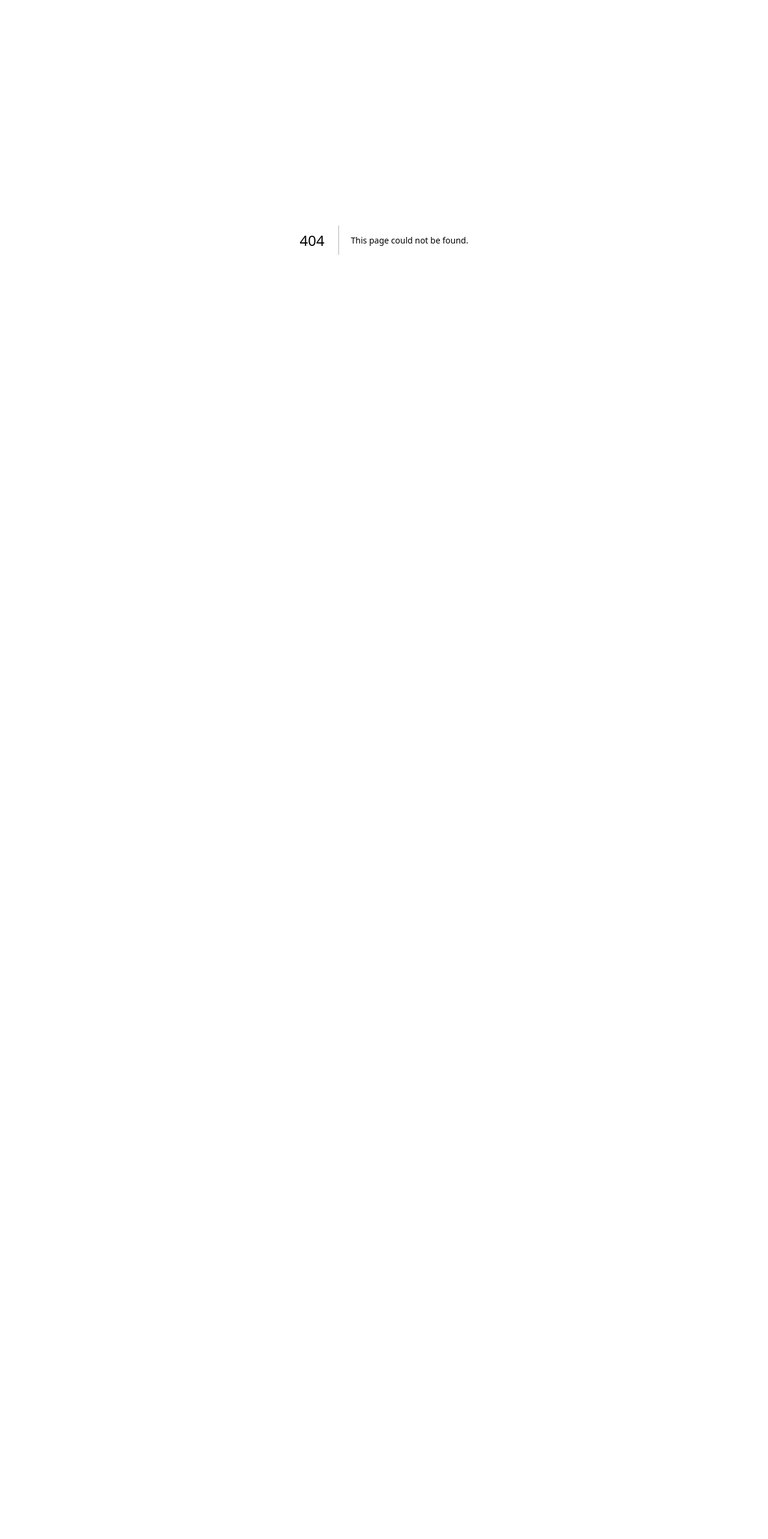
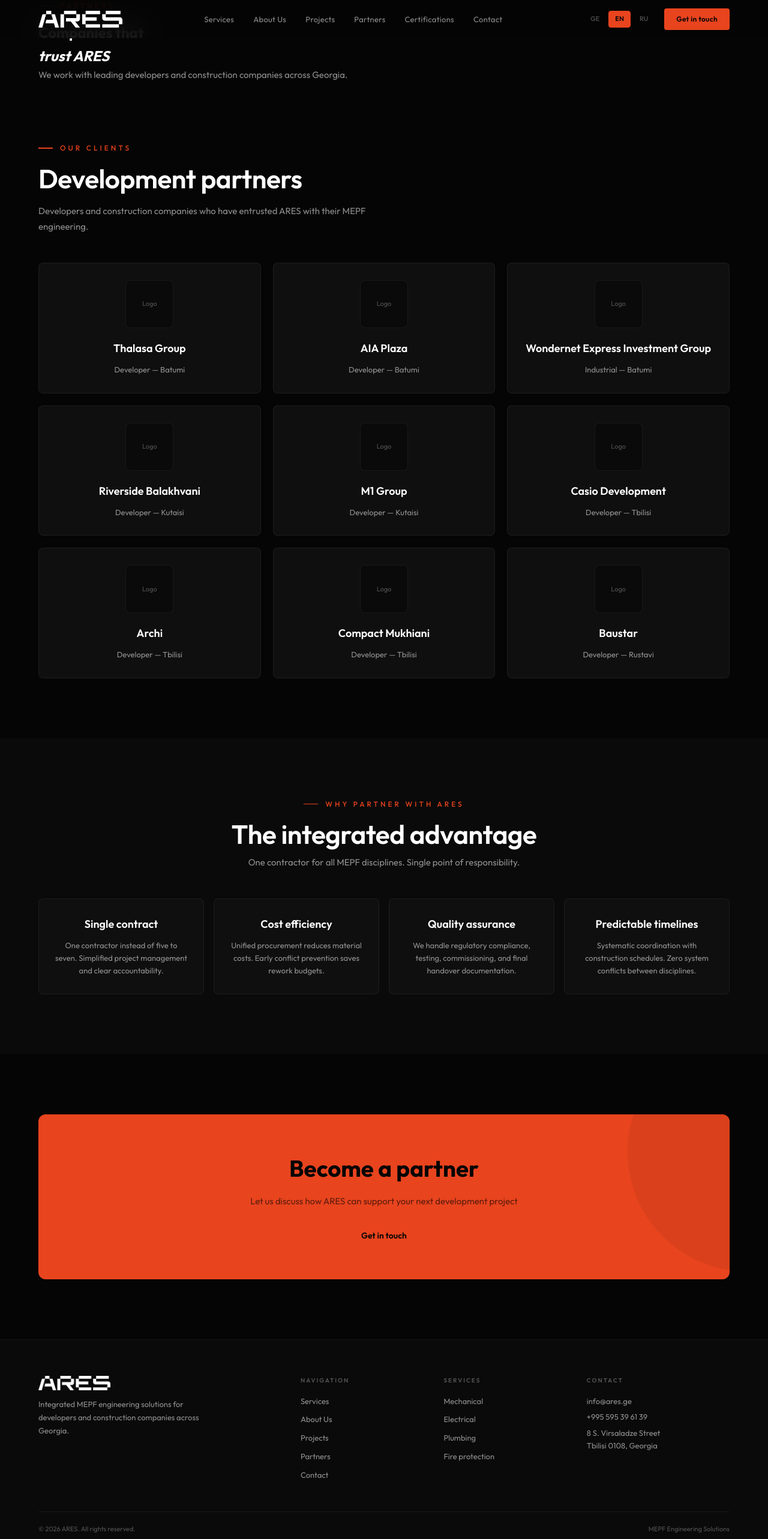
Before and after one commit to lukasturua9444/ares-ge, a Next.js app: page /partners in a window 1280 px wide. Before the commit this address had no page. Shown: the top 2566 px of the page at 60% size. Before the commit the page ends 800 px from the top, so only its background shows below. Built offline with nearby package versions, Linux system fonts and the light colour scheme.

Commit message:
Create page.js

```diff
--- /dev/null
+++ b/src/app/partners/page.js
@@ -0,0 +1,97 @@
+'use client';
+import { useEffect } from 'react';
+
+export default function PartnersPage() {
+  useEffect(() => {
+    const observer = new IntersectionObserver(
+      (entries) => { entries.forEach((entry) => { if (entry.isIntersecting) { entry.target.classList.add('v'); observer.unobserve(entry.target); } }); },
+      { threshold: 0.08, rootMargin: '0px 0px -40px 0px' }
+    );
+    document.querySelectorAll('.anim').forEach((el) => observer.observe(el));
+  }, []);
+
+  const partners = [
+    { name: 'Thalasa Group', type: 'Developer', location: 'Batumi' },
+    { name: 'AIA Plaza', type: 'Developer', location: 'Batumi' },
+    { name: 'Wondernet Express Investment Group', type: 'Industrial', location: 'Batumi' },
+    { name: 'Riverside Balakhvani', type: 'Developer', location: 'Kutaisi' },
+    { name: 'M1 Group', type: 'Developer', location: 'Kutaisi' },
+    { name: 'Casio Development', type: 'Developer', location: 'Tbilisi' },
+    { name: 'Archi', type: 'Developer', location: 'Tbilisi' },
+    { name: 'Compact Mukhiani', type: 'Developer', location: 'Tbilisi' },
+    { name: 'Baustar', type: 'Developer', location: 'Rustavi' },
+  ];
+
+  return (
+    <>
+      <nav className="nav" id="nav">
+        <div className="nav-inner">
+          <a href="/" className="nav-logo"><img src="/images/ARES_White_Horizontal.png" alt="ARES" /></a>
+          <div className="nav-links"><a href="/services">Services</a><a href="/about">About Us</a><a href="/projects">Projects</a><a href="/partners" className="active-link">Partners</a><a href="/certifications">Certifications</a><a href="/contact">Contact</a></div>
+          <div className="nav-right"><div className="lang-sw"><a href="/ka/">GE</a><a href="/" className="active">EN</a><a href="/ru/">RU</a></div><a href="/contact" className="nav-cta">Get in touch</a></div>
+        </div>
+      </nav>
+
+      <section className="page-header">
+        <div className="wrap">
+          <div className="section-label anim">Partners</div>
+          <h1 className="page-title anim anim-d1">Companies that<br /><em>trust ARES</em></h1>
+          <p className="section-sub anim anim-d2">We work with leading developers and construction companies across Georgia.</p>
+        </div>
+      </section>
+
+      <section className="section">
+        <div className="wrap">
+          <div className="section-label anim">Our clients</div>
+          <h2 className="section-title anim anim-d1">Development partners</h2>
+          <p className="section-sub anim anim-d2">Developers and construction companies who have entrusted ARES with their MEPF engineering.</p>
+          <div style={{ display: 'grid', gridTemplateColumns: 'repeat(3, 1fr)', gap: '20px', marginTop: '48px' }}>
+            {partners.map((partner, i) => (
+              <div key={partner.name} className={`srv-card anim anim-d${(i % 4) + 1}`} style={{ textAlign: 'center' }}>
+                <div style={{ width: '80px', height: '80px', background: 'var(--dark)', borderRadius: '8px', display: 'flex', alignItems: 'center', justifyContent: 'center', margin: '0 auto 20px', color: 'var(--text3)', fontSize: '11px', border: '1px solid var(--border)' }}>Logo</div>
+                <h3 style={{ fontSize: '18px' }}>{partner.name}</h3>
+                <p style={{ fontSize: '13px', color: 'var(--text2)', marginTop: '4px' }}>{partner.type} — {partner.location}</p>
+              </div>
+            ))}
+          </div>
+        </div>
+      </section>
+
+      <section className="section services">
+        <div className="wrap" style={{ textAlign: 'center' }}>
+          <div className="section-label anim center">Why partner with ARES</div>
+          <h2 className="section-title anim anim-d1" style={{ margin: '0 auto 8px' }}>The integrated advantage</h2>
+          <p className="section-sub anim anim-d2" style={{ margin: '0 auto 48px' }}>One contractor for all MEPF disciplines. Single point of responsibility.</p>
+          <div className="services-grid">
+            <div className="srv-card anim anim-d1"><h3>Single contract</h3><p>One contractor instead of five to seven. Simplified project management and clear accountability.</p></div>
+            <div className="srv-card anim anim-d2"><h3>Cost efficiency</h3><p>Unified procurement reduces material costs. Early conflict prevention saves rework budgets.</p></div>
+            <div className="srv-card anim anim-d3"><h3>Quality assurance</h3><p>We handle regulatory compliance, testing, commissioning, and final handover documentation.</p></div>
+            <div className="srv-card anim anim-d4"><h3>Predictable timelines</h3><p>Systematic coordination with construction schedules. Zero system conflicts between disciplines.</p></div>
+          </div>
+        </div>
+      </section>
+
+      <section className="cta-section">
+        <div className="wrap">
+          <div className="cta-box anim">
+            <h2>Become a partner</h2>
+            <p>Let us discuss how ARES can support your next development project</p>
+            <div style={{ marginTop: '24px' }}><a href="/contact" className="btn-primary" style={{ color: 'var(--black)', textDecoration: 'none' }}>Get in touch</a></div>
+          </div>
+        </div>
+      </section>
+
+      <footer>
+        <div className="wrap">
+          <div className="footer-grid">
+            <div><div className="footer-brand"><img src="/images/ARES_White_Horizontal.png" alt="ARES" /></div><p className="footer-desc">Integrated MEPF engineering solutions for developers and construction companies across Georgia.</p></div>
+            <div className="footer-col"><h4>Navigation</h4><a href="/services">Services</a><a href="/about">About Us</a><a href="/projects">Projects</a><a href="/partners">Partners</a><a href="/contact">Contact</a></div>
+            <div className="footer-col"><h4>Services</h4><a href="/services">Mechanical</a><a href="/services">Electrical</a><a href="/services">Plumbing</a><a href="/services">Fire protection</a></div>
+            <div className="footer-col footer-contact"><h4>Contact</h4><p><a href="mailto:info@ares.ge">info@ares.ge</a></p><p><a href="tel:+995595396139">+995 595 39 61 39</a></p><p>8 S. Virsaladze Street<br />Tbilisi 0108, Georgia</p></div>
+          </div>
+          <div className="footer-bottom"><p>&copy; 2026 ARES. All rights reserved.</p><p>MEPF Engineering Solutions</p></div>
+        </div>
+      </footer>
+    </>
+  );
+}
```
